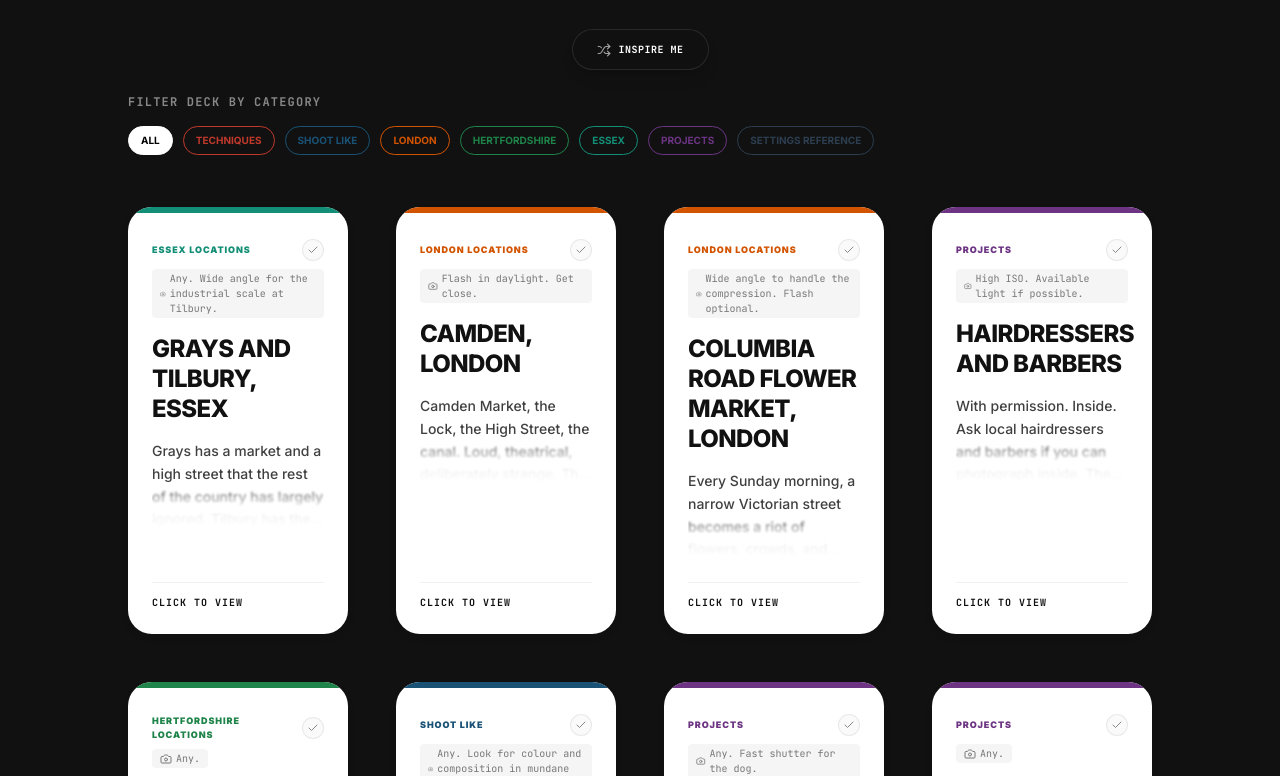
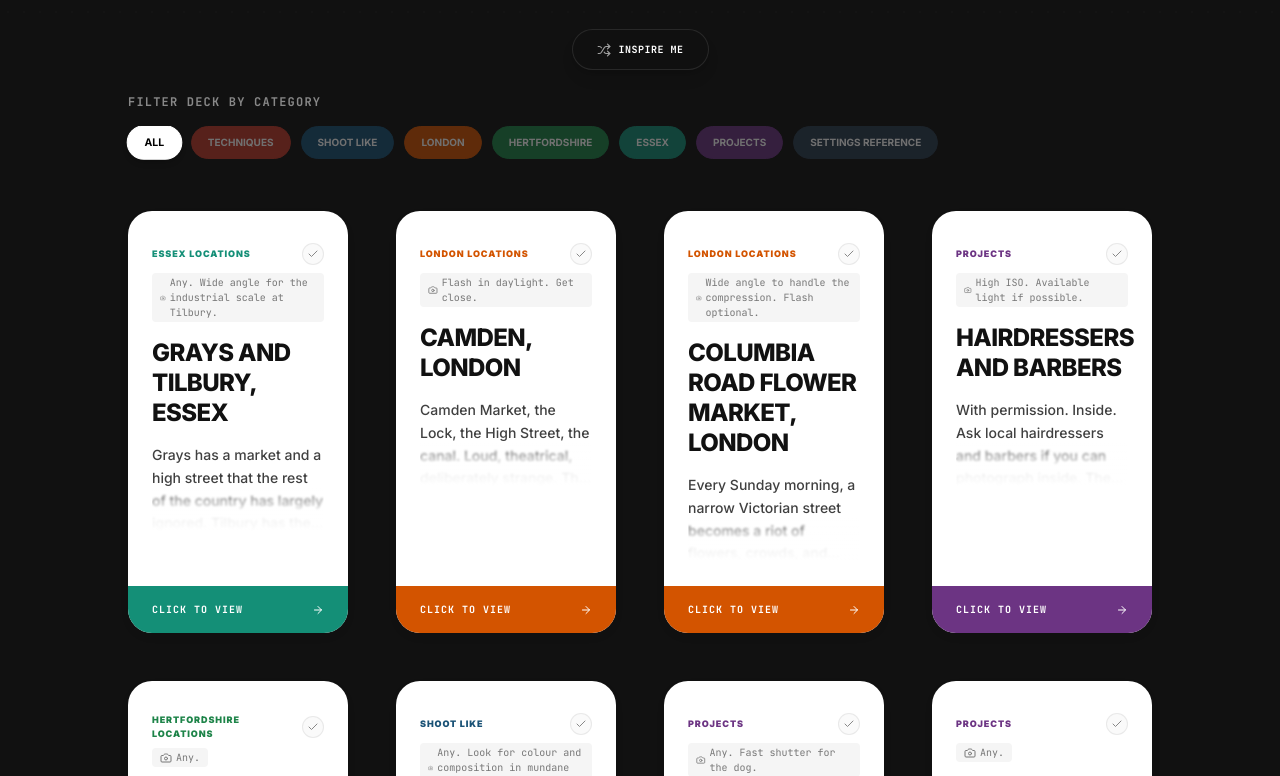
Before and after one commit to ugosred/street-manual, a React (Vite) app in the folder street-manual/: page / in a window 1280 px wide. Shown: the part 780-1556 px from the top of the page. Built offline with nearby package versions, Linux system fonts and the light colour scheme.

Commit message:
Add files via upload

```diff
--- a/street-manual/src/App.tsx
+++ b/street-manual/src/App.tsx
@@ -298,7 +298,7 @@ export default function App() {
                 STREET MANUAL
               </h4>
               <p className="text-xs text-[#888888] font-sans leading-relaxed">
-                A tactical street photography manual & interactive field simulator designed to spark your creativity, refine your mechanical muscle memory, and challenge your spatial perspective.
+                A tactical street photography manual tool designed to spark your creativity, refine your muscle memory, and challenge your perspective.
               </p>
             </div>
 
--- a/street-manual/src/components/CardComponent.tsx
+++ b/street-manual/src/components/CardComponent.tsx
@@ -50,20 +50,15 @@ export default function CardComponent({
         }
       }}
       id={`card-${card.id}`}
-      className={`group relative bg-white text-black rounded-[24px] p-5 md:p-6 flex flex-col justify-between select-none shadow-[0_4px_12px_rgba(0,0,0,0.03)] hover:shadow-[0_24px_48px_rgba(0,0,0,0.12)] transition-shadow duration-200 overflow-hidden ${
+      className={`group relative bg-white text-black rounded-[24px] p-0 flex flex-col justify-between select-none shadow-[0_4px_12px_rgba(0,0,0,0.03)] hover:shadow-[0_24px_48px_rgba(0,0,0,0.12)] transition-shadow duration-200 overflow-hidden ${
         isLocked ? 'bg-neutral-100 cursor-not-allowed min-h-[290px]' : 'cursor-pointer min-h-[270px] h-auto'
       }`}
       style={{
         transformStyle: 'preserve-3d',
       }}
     >
-      {/* Category Top Strip */}
-      <div
-        className="absolute top-0 left-0 right-0 h-1.5 transition-all duration-300 group-hover:h-2"
-        style={{ backgroundColor: categoryColor }}
-      />
-
       {/* Card Content Top Area */}
+      <div className="p-5 md:p-6 pb-0 md:pb-0 flex-1 flex flex-col justify-between">
         <div>
           <div className="flex flex-col gap-2 mb-4 mt-2">
             <div className="flex items-center justify-between">
@@ -137,9 +132,17 @@ export default function CardComponent({
             )}
           </div>
         </div>
+      </div>
 
       {/* Card Footer / Action Button */}
-      <div className="mt-6 pt-3 border-t border-[#f0f0f0] flex items-center justify-between gap-3">
+      <div
+        className={`flex items-center justify-between gap-3 ${
+          isLocked
+            ? 'p-5 md:p-6 pt-4 md:pt-4 mt-2'
+            : 'px-5 py-4 md:px-6 md:py-4 mt-6 text-white'
+        }`}
+        style={!isLocked ? { backgroundColor: categoryColor } : undefined}
+      >
         {isLocked ? (
           <div className="w-full flex flex-col gap-2">
             <button
@@ -153,9 +156,10 @@ export default function CardComponent({
           </div>
         ) : (
           <div
-            className="text-[10px] font-mono font-black uppercase tracking-widest flex items-center gap-1.5 transition-all duration-200 text-[#111111]"
+            className="text-[10px] font-mono font-black uppercase tracking-widest flex items-center justify-between w-full transition-all duration-200"
           >
             <span>Click to View</span>
+            <ArrowRight className="h-3 w-3 group-hover:translate-x-1.5 transition-transform duration-200" />
           </div>
         )}
       </div>
--- a/street-manual/src/components/FilterBar.tsx
+++ b/street-manual/src/components/FilterBar.tsx
@@ -7,6 +7,16 @@ interface FilterBarProps {
   selectedCategory: CategoryId | 'all';
   onSelectCategory: (category: CategoryId | 'all') => void;
   onShuffle: () => void;
+}
+
+// YIQ helper to ensure WCAG-compliant contrast text color over solid background
+function getContrastColor(hexColor: string): string {
+  const hex = hexColor.replace('#', '');
+  const r = parseInt(hex.substring(0, 2), 16);
+  const g = parseInt(hex.substring(2, 4), 16);
+  const b = parseInt(hex.substring(4, 6), 16);
+  const yiq = ((r * 299) + (g * 587) + (b * 114)) / 1000;
+  return (yiq >= 128) ? '#000000' : '#ffffff';
 }
 
 export default function FilterBar({ selectedCategory, onSelectCategory, onShuffle }: FilterBarProps) {
@@ -44,10 +54,10 @@ export default function FilterBar({ selectedCategory, onSelectCategory, onShuffl
         <button
           id="filter-all"
           onClick={() => onSelectCategory('all')}
-          className={`shrink-0 px-3 py-1.5 rounded-full text-[10px] uppercase font-bold transition-all duration-200 cursor-pointer border ${
+          className={`shrink-0 px-4 py-2 rounded-full text-[10px] uppercase font-bold border transition-all duration-200 cursor-pointer ${
             selectedCategory === 'all'
-              ? 'bg-white text-black border-white'
-              : 'bg-[#161616] text-neutral-400 border-[#222222] hover:bg-white hover:text-black hover:border-white'
+              ? 'bg-white text-black border-white opacity-100 scale-105 shadow-md'
+              : 'bg-white text-black border-white opacity-40 hover:opacity-85 hover:scale-105'
           }`}
         >
           All
@@ -56,20 +66,21 @@ export default function FilterBar({ selectedCategory, onSelectCategory, onShuffl
         {/* Category Specific Filter Buttons */}
         {CATEGORIES.map((category) => {
           const isActive = selectedCategory === category.id;
+          const textColor = getContrastColor(category.color);
           return (
             <button
               id={`filter-${category.id}`}
               key={category.id}
               onClick={() => onSelectCategory(category.id)}
               style={{
+                backgroundColor: category.color,
                 borderColor: category.color,
-                backgroundColor: isActive ? category.color : 'transparent',
-                color: isActive ? '#ffffff' : category.color,
+                color: textColor,
               }}
-              className={`shrink-0 px-3 py-1.5 rounded-full text-[10px] uppercase font-bold border transition-all duration-200 cursor-pointer ${
+              className={`shrink-0 px-4 py-2 rounded-full text-[10px] uppercase font-bold border transition-all duration-200 cursor-pointer ${
                 isActive
-                  ? 'brightness-110'
-                  : 'hover:brightness-125'
+                  ? 'opacity-100 scale-105 shadow-md'
+                  : 'opacity-40 hover:opacity-85 hover:scale-105'
               }`}
             >
               {category.name.replace(' Locations', '')}
--- a/street-manual/src/components/Header.tsx
+++ b/street-manual/src/components/Header.tsx
@@ -47,7 +47,7 @@ export default function Header({
 
         <div className="flex flex-col items-stretch md:items-end gap-4 w-full md:w-[450px]">
           <div className="relative w-full">
-            <div className="absolute inset-y-0 left-3.5 flex items-center pointer-events-none text-[#555555]">
+            <div className="absolute inset-y-0 left-3.5 flex items-center pointer-events-none text-white">
               <Search className="h-4 w-4" />
             </div>
             <input
@@ -61,13 +61,13 @@ export default function Header({
                   onNavigate('browse');
                 }
               }}
-              className="w-full bg-[#161616] border border-[#222222] text-white text-[11px] font-mono placeholder-[#555555] rounded-xl pl-10 pr-12 py-3 focus:outline-none focus:border-[#444444] tracking-wider uppercase transition-colors"
+              className="w-full bg-[#161616] border border-white/30 text-white text-[11px] font-mono placeholder-[#555555] rounded-xl pl-10 pr-20 py-3 focus:outline-none focus:border-white/70 tracking-wider uppercase transition-colors"
             />
 
             {/* Retro Camera frame counter display detail */}
             <div className="absolute right-3.5 inset-y-0 flex items-center pointer-events-none">
               <span className="text-[9px] font-mono font-bold bg-[#1d1d1d] border border-[#333333] text-amber-500 px-2 py-0.5 rounded leading-none">
-                {totalCards.toString().padStart(2, '0')}
+                {totalCards.toString().padStart(2, '0')} IDEAS
               </span>
             </div>
           </div>
```
Also changed, not shown: street-manual/src/components/CardDetailModal.tsx (+15 -12 lines). Lines whose indentation alone changed are shown as unchanged.
